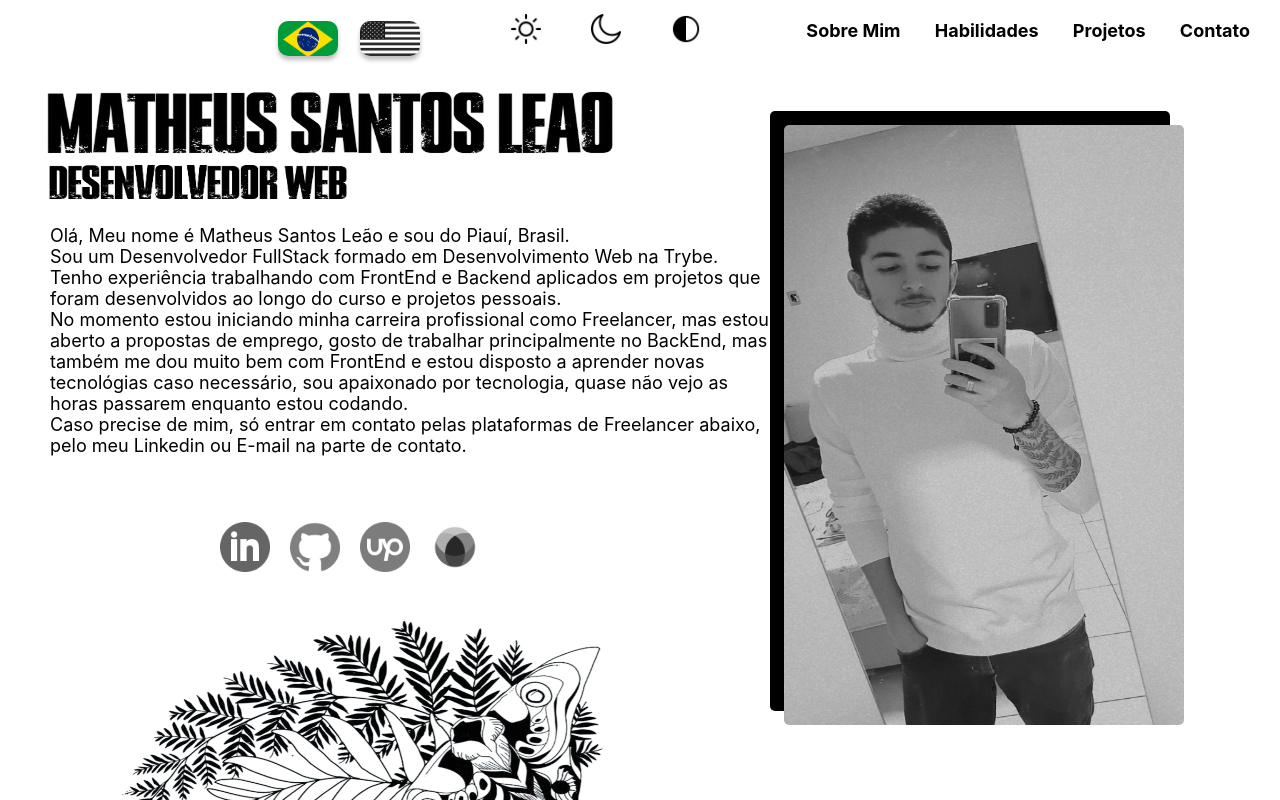
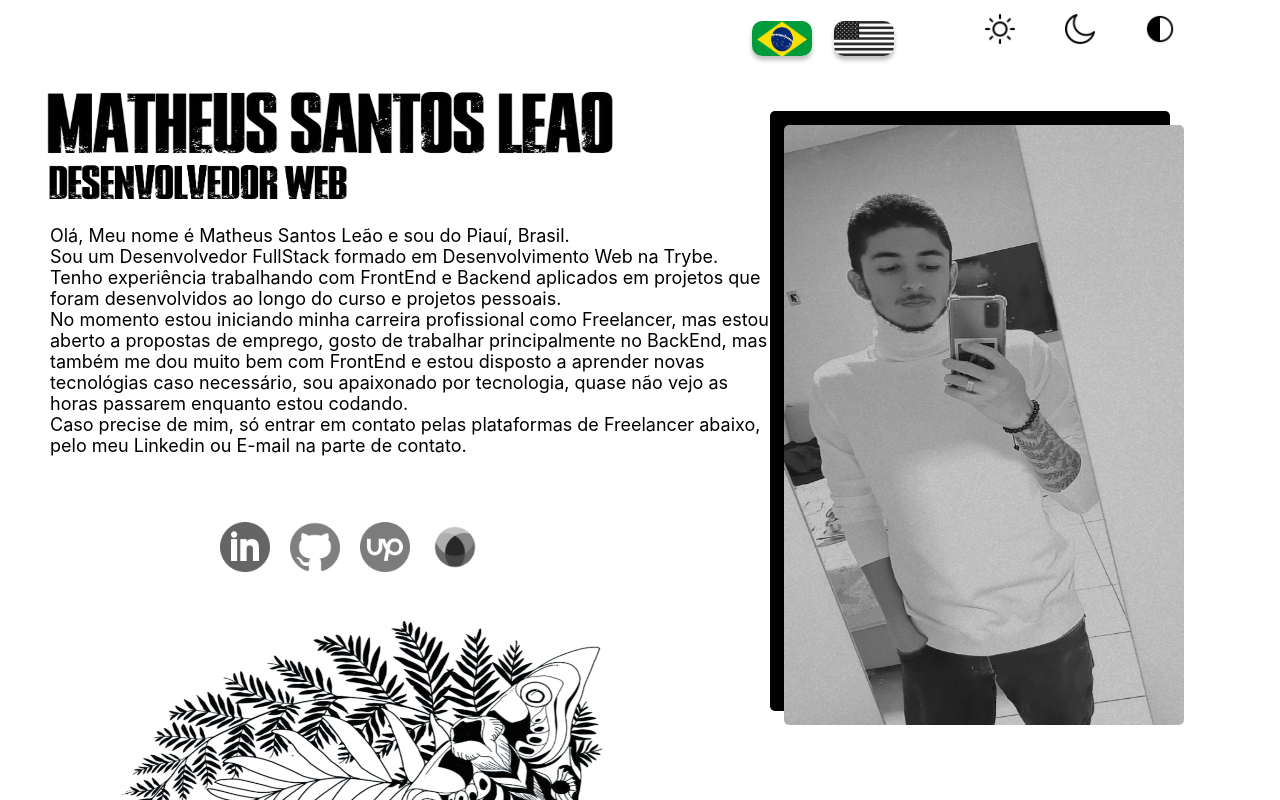
Before and after one commit to MatheusKRC/portfolio, a React (Create React App) app: page / in a window 1280 px wide. Shown: the top 800 px of the page. Built offline with nearby package versions, Linux system fonts and the light colour scheme.

Commit message:
removendo a barra de navegação

```diff
--- a/src/Components/NavBar.jsx
+++ b/src/Components/NavBar.jsx
@@ -79,30 +79,6 @@ function NavBar({ onClick, changeColor, colorMode }) {
         </button>
       </div>
 
-      <div className="links">
-        <a className={`navLink ${colorMode}`} href="#About">
-          {filterBrasil === 'noFilter' ? <span className={`hover-underline-animation${colorMode}`}> Sobre Mim </span>
-            : <span className={`hover-underline-animation${colorMode}`}> About Me </span> }
-
-        </a>
-        <a className={`navLink ${colorMode}`} href="#Skills">
-          {filterBrasil === 'noFilter' ? <span className={`hover-underline-animation${colorMode}`}> Habilidades </span>
-            : <span className={`hover-underline-animation${colorMode}`}> Skills </span>}
-
-        </a>
-        <a className={`navLink ${colorMode}`} href="#Projects">
-          {filterBrasil === 'noFilter' ? <span className={`hover-underline-animation${colorMode}`}> Projetos </span>
-            : <span className={`hover-underline-animation${colorMode}`}> Projects </span>}
-
-        </a>
-        <a className={`navLink ${colorMode}`} href="#Contact">
-          {filterBrasil === 'noFilter' ? <span className={`hover-underline-animation${colorMode}`}> Contato </span>
-            : <span className={`hover-underline-animation${colorMode}`}> Contact </span>}
-
-        </a>
-
-      </div>
-
     </nav>
   );
 }
```
